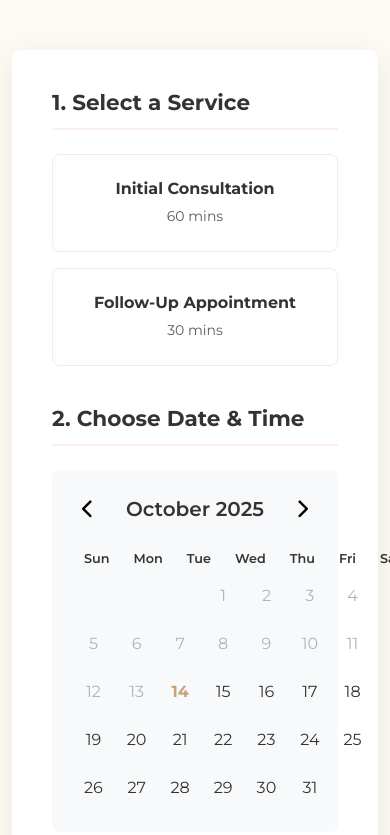
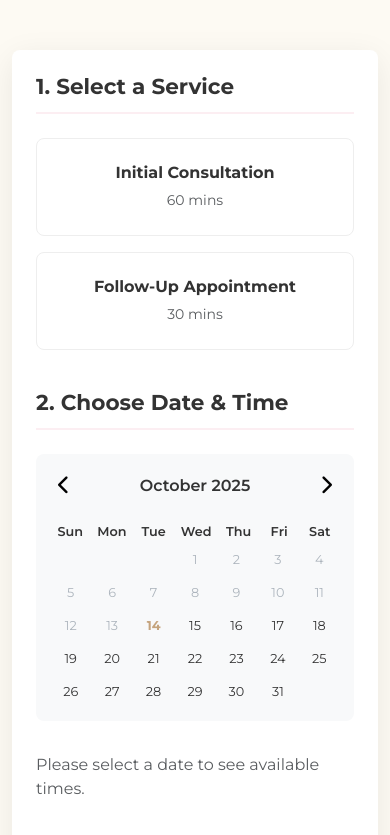
Before and after one commit to Bendy-Paul/Tess-Hair, a plain HTML site: page book-now.html in a window 390 px wide. Shown: the part 630-1465 px from the top of the page. Drawn offline with nearby package versions, Linux system fonts and the light colour scheme.

Commit message:
Fixed booking responsiveness

```diff
--- a/book-now.html
+++ b/book-now.html
@@ -5,18 +5,14 @@
     <meta name="viewport" content="width=device-width, initial-scale=1.0">
     <title>Book Now | Tess Hair & Scalp Clinic</title>
 
-    <!-- Bootstrap CSS -->
     <link href="https://cdn.jsdelivr.net/npm/bootstrap@5.3.2/dist/css/bootstrap.min.css" rel="stylesheet">
 
-    <!-- Font Awesome for Icons -->
     <link rel="stylesheet" href="https://cdnjs.cloudflare.com/ajax/libs/font-awesome/6.5.1/css/all.min.css">
 
-    <!-- Google Fonts -->
     <link rel="preconnect" href="https://fonts.googleapis.com">
     <link rel="preconnect" href="https://fonts.gstatic.com" crossorigin>
     <link href="https://fonts.googleapis.com/css2?family=Montserrat:wght@400;500;600;700&display=swap" rel="stylesheet">
 
-    <!-- Custom CSS -->
     <style>
         /* General Body & Font Styles */
         body {
@@ -245,6 +241,28 @@
             border-top: 1px solid #444;
         }
 
+        /* --- START: Responsiveness Fix --- */
+
+        /* Responsive Calendar for Small Screens */
+        @media (max-width: 480px) {
+            .booking-card {
+                padding: 1.5rem;
+            }
+            .calendar {
+                padding: 1rem;
+            }
+            #month-year {
+                font-size: 1rem;
+            }
+            .calendar-grid {
+                gap: 0.25rem;
+            }
+            .calendar-day, .calendar-date {
+                padding: 0.3rem;
+                font-size: 0.8rem;
+            }
+        }
+
         /* Fullscreen Modal Navigation for Medium and Small Screens */
         @media (max-width: 991.98px) {
             .navbar .navbar-collapse {
@@ -330,7 +348,6 @@
     </style>
 </head>
 <body>
-    <!-- Header -->
     <nav class="navbar navbar-expand-lg sticky-top">
         <div class="container">
             <a class="navbar-brand" href="#">
@@ -340,7 +357,6 @@
                 <span class="navbar-toggler-icon"></span>
             </button>
             <div class="collapse navbar-collapse" id="navbarNav">
-                <!-- Close button for mobile fullscreen menu -->
                 <button type="button" class="btn-close d-lg-none" data-bs-toggle="collapse" data-bs-target="#navbarNav" aria-label="Close"></button>
 
                 <ul class="navbar-nav ms-auto">
@@ -370,7 +386,6 @@
         </div>
     </nav>
 
-    <!-- 1. Page Header -->
     <header class="page-header">
         <div class="container">
             <h1 class="display-4 fw-bold">Book Your Consultation</h1>
@@ -378,14 +393,12 @@
         </div>
     </header>
 
-    <!-- 2. Booking Section -->
     <section class="booking-section py-5">
         <div class="container py-4">
             <div class="row justify-content-center">
                 <div class="col-lg-8">
                     <div class="booking-card">
                         <form>
-                            <!-- Step 1: Select Service -->
                             <div class="booking-step">
                                 <h4>1. Select a Service</h4>
                                 <div class="row g-3">
@@ -404,12 +417,9 @@
                                 </div>
                             </div>
 
-                            <!-- Step 2: Choose Date & Time -->
                             <div class="booking-step">
                                 <h4>2. Choose Date & Time</h4>
-                                 <!-- Hidden input to store selected date -->
-                                <input type="hidden" id="selected-date" name="selected-date">
-                                <!-- Custom Calendar -->
+                                 <input type="hidden" id="selected-date" name="selected-date">
                                 <div class="calendar mb-4">
                                     <div class="calendar-header">
                                         <button type="button" id="prev-month"><i class="fas fa-chevron-left"></i></button>
@@ -426,17 +436,14 @@
                                         <div class="calendar-day">Sat</div>
                                     </div>
                                     <div class="calendar-grid" id="calendar-dates">
-                                        <!-- Dates will be generated here -->
-                                    </div>
+                                        </div>
                                 </div>
 
                                 <div id="time-slots-container" class="row g-2">
-                                    <!-- Time slots will be generated here -->
-                                </div>
+                                    </div>
                                 <p id="time-slots-message" class="text-muted mt-3">Please select a date to see available times.</p>
                             </div>
 
-                            <!-- Step 3: Your Details -->
                             <div class="booking-step">
                                 <h4>3. Your Details</h4>
                                 <div class="row g-3">
@@ -455,7 +462,6 @@
                                 </div>
                             </div>
 
-                            <!-- Submit Button -->
                             <div class="text-center">
                                 <button type="submit" class="btn btn-primary w-100 btn-lg">Confirm Booking</button>
                             </div>
@@ -466,7 +472,6 @@
         </div>
     </section>
 
-    <!-- Footer -->
     <footer class="footer pt-5">
         <div class="container pb-5">
             <div class="row">
@@ -529,7 +534,6 @@
         </div>
     </footer>
 
-    <!-- Bootstrap JS -->
     <script src="https://cdn.jsdelivr.net/npm/bootstrap@5.3.2/dist/js/bootstrap.bundle.min.js"></script>
     <script>
         document.addEventListener('DOMContentLoaded', function() {
```
